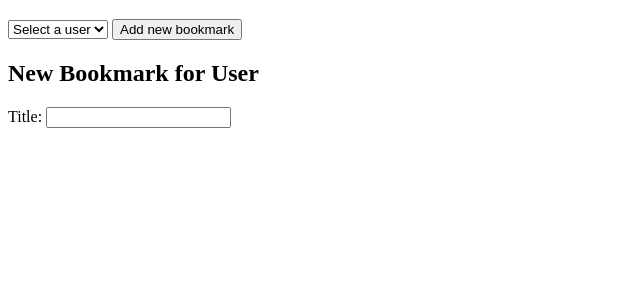
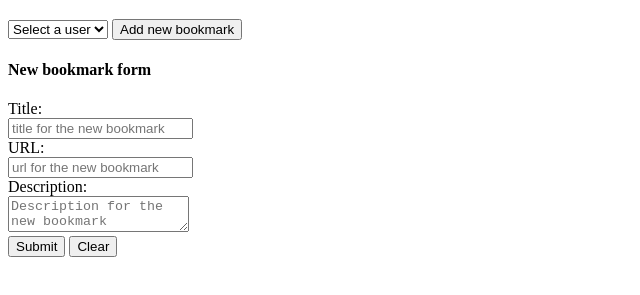
Before and after one commit to TzeMingHo/Project-shared-Bookmarks, a website with bundled scripts: page index.html in a window 1280 px wide. Shown: the part 61-356 px from the top of the page, without its empty margins (0-640 px from the left). Built offline with nearby package versions, Linux system fonts and the light colour scheme.

Commit message:
created a form template

```diff
--- a/index.html
+++ b/index.html
@@ -16,6 +16,38 @@
         <button id="add-new-bookmark">Add new bookmark</button>
       </div>
     </header>
-    <main></main>
+    <main>
+      <form id="bookmark-form">
+        <h4 id="bookmark-header">New bookmark form</h4>
+        <label for="bookmark-title">Title:</label>
+        <br />
+        <input
+          id="bookmark-title"
+          name="bookmark-title"
+          type="text"
+          placeholder="title for the new bookmark"
+        />
+        <br />
+        <label for="bookmark-url">URL: </label>
+        <br />
+        <input
+          id="bookmark-url"
+          name="bookmark-url"
+          type="text"
+          placeholder="url for the new bookmark"
+        />
+        <br />
+        <label for="bookmark-description">Description:</label>
+        <br />
+        <textarea
+          id="bookmark-description"
+          name="bookmark-description"
+          placeholder="Description for the new bookmark"
+        ></textarea>
+        <br />
+        <button id="bookmark-submit" type="submit">Submit</button>
+        <button id="bookmark-clear" type="reset">Clear</button>
+      </form>
+    </main>
   </body>
 </html>
--- a/script.js
+++ b/script.js
@@ -22,19 +22,7 @@ function populateUserSelect() {
   });
 }
 
-function createNewForm() {
-  const bookmarkForm = document.createElement("form");
-
-  const formHeader = document.createElement("h2");
-  formHeader.textContent = `New Bookmark for User ${state.currentUser}`;
-
-  const titleLabel = document.createElement("label");
-  titleLabel.textContent = "Title: ";
-
-  const titleInput = document.createElement("input");
-  titleInput.name = "bookmark-title";
-
-  bookmarkForm.append(formHeader, titleLabel, titleInput);
+function renderNewForm() {
   return bookmarkForm;
 }
 
@@ -55,6 +43,4 @@ document.getElementById("add-new-bookmark").addEventListener("click", () => {
 
 window.onload = function () {
   populateUserSelect();
-  const newForm = createNewForm();
-  document.querySelector("main").appendChild(newForm);
 };
```
